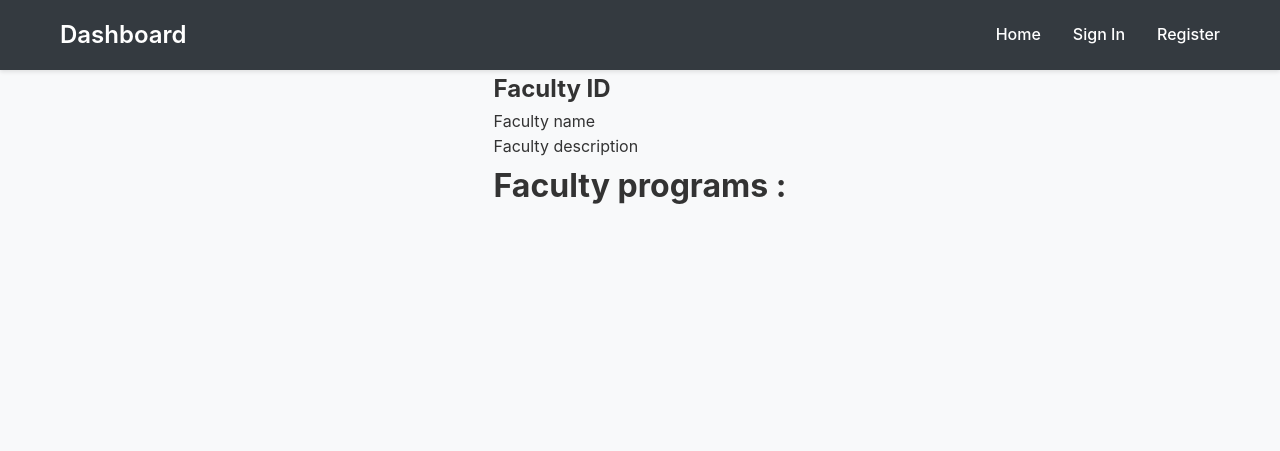
After one commit to dovydas-t/TAD-Universiteto-sistema, a Flask app: template app/templates/faculty/faculty_detail.html in a window 1280 px wide. The commit adds this page. Shown: the top 451 px of the page. Run offline with Flask 3, Linux system fonts and the light colour scheme; the template is opened without the code that fills it, so the values that code supplies are empty.

Commit message:
added study_program, faculty routes and pages

```diff
--- a/app/__init__.py
+++ b/app/__init__.py
@@ -40,5 +40,8 @@ def create_app(config_class=Config):
     from app.views.profile import bp as profile_bp
     app.register_blueprint(profile_bp, url_prefix='/profile')
 
+    from app.views.faculty import bp as faculty_bp
+    app.register_blueprint(faculty_bp, url_prefix='/faculty')
+
 
     return app
--- /dev/null
+++ b/app/templates/faculty/faculty_detail.html
@@ -0,0 +1,15 @@
+{% extends "base.html" %}
+{% block title %} Faculty Details {% endblock %}
+{% block content %}
+  <div class="faculty-container">
+      <h2>Faculty ID {{ faculty.id }}</h2>
+      <p>Faculty name {{ faculty.name }}</p>
+      <p>Faculty description {{ faculty.description }}</p>
+      <h1>Faculty programs :</h1>
+        {% if study_programs_list %}
+            {% for program in study_programs_list %}
+                <li>{{ program.name }}</li>
+            {% endfor %}
+        {% endif %}
+  </div>
+{% endblock %}
--- a/app/templates/programs/study_programs.html
+++ b/app/templates/programs/study_programs.html
@@ -12,7 +12,10 @@
                         {{ study_program.name }}
                     </a>
                 </h2>
-                <p>Provided by: {{ study_program.faculty.name }}</p>
+                <p>
+                    <a href="{{ url_for('faculty.detail', faculty_id=study_program.faculty.id) }}">
+                    Provided by: {{ study_program.faculty.name }}</a>
+                </p>
             </li>
         {% endfor %}
     {% else %}
```
Also changed, not shown: app/templates/programs/study_program_detail.html (added, +11 -0 lines), app/views/faculty.py (added, +36 -0 lines).
